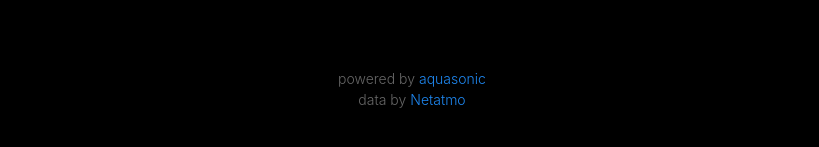
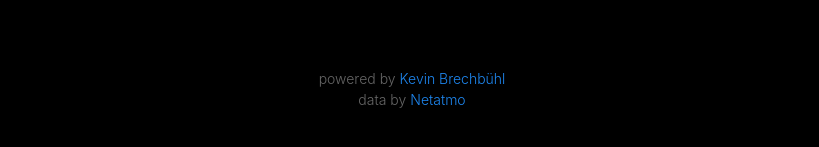
Before and after one commit to kevinbrechbuehl/MyHome, a Vue app: page / in a window 1280 px wide. Shown: the part 413-560 px from the top of the page, without its empty margins (228-1047 px from the left). Built offline with nearby package versions, Linux system fonts and the light colour scheme.

Commit message:
Update GitHub username

```diff
--- a/src/components/Header.vue
+++ b/src/components/Header.vue
@@ -14,7 +14,7 @@
     <span v-else-if="lastUpdate">{{ lastUpdate }}</span>
 
     <a
-      href="https://github.com/aquasonic/myhome.vue"
+      href="https://github.com/kevinbrechbuehl/myhome.vue"
       target="_blank"
       rel="noopener noreferrer"
       uk-icon="github"
--- a/src/components/NotAuthenticated.vue
+++ b/src/components/NotAuthenticated.vue
@@ -11,10 +11,10 @@
     <p class="uk-text-small uk-text-light uk-margin-large-top">
       powered by
       <a
-        href="https://github.com/aquasonic/myhome.vue"
+        href="https://github.com/kevinbrechbuehl/myhome.vue"
         target="_blank"
         rel="noopener noreferrer"
-        >aquasonic</a
+        >Kevin Brechbühl</a
       >
       <br />data by
       <a
```
Also changed, not shown: 1 other file (tests, documents, lock files or other folders).
